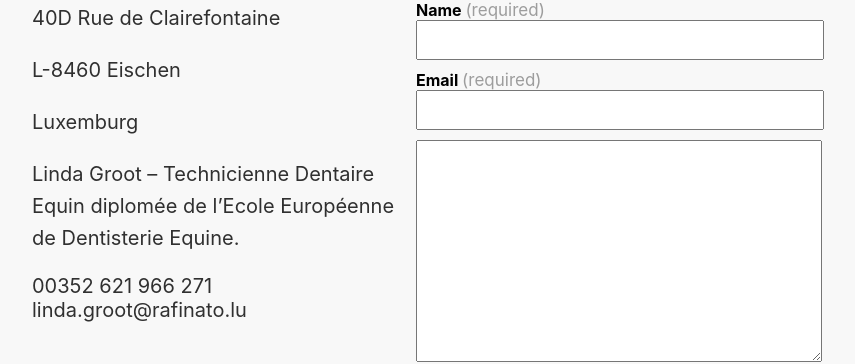
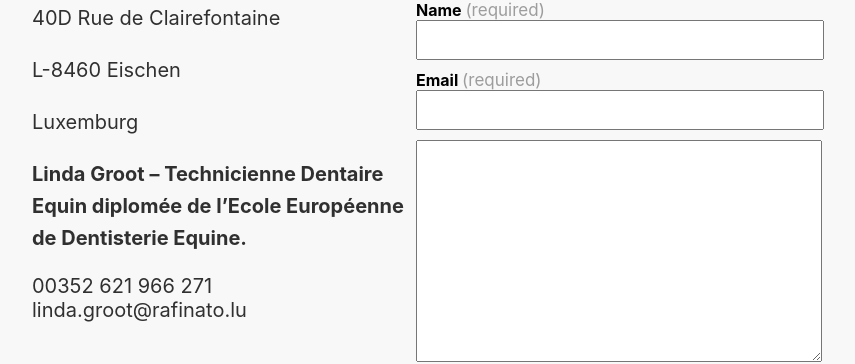
Before and after one commit to Sander92000/rafinato.lu, a Vue app: page / in a window 1280 px wide. Shown: the part 2490-2854 px from the top of the page, without its empty margins (224-1079 px from the left). Built offline with nearby package versions, Linux system fonts and the light colour scheme.

Commit message:
RAF-2 diploma in bold

```diff
--- a/src/views/HomeView.vue
+++ b/src/views/HomeView.vue
@@ -42,7 +42,7 @@
           <p>40D Rue de Clairefontaine</p>
           <p>L-8460 Eischen</p>
           <p>Luxemburg</p>
-          <p>Linda Groot – Technicienne Dentaire Equin diplomée de l’Ecole Européenne de Dentisterie Equine.</p>
+          <p id="diploma">Linda Groot – Technicienne Dentaire Equin diplomée de l’Ecole Européenne de Dentisterie Equine.</p>
           <a href="tel:00352621966271">00352 621 966 271</a>
           <br />
           <a href="mailto:linda.groot@rafinato.lu">linda.groot@rafinato.lu</a>
@@ -110,4 +110,8 @@ img {
   margin: 32px auto;
   width: 40%;
 }
+
+#diploma {
+  font-weight: 700;
+}
 </style>
```
